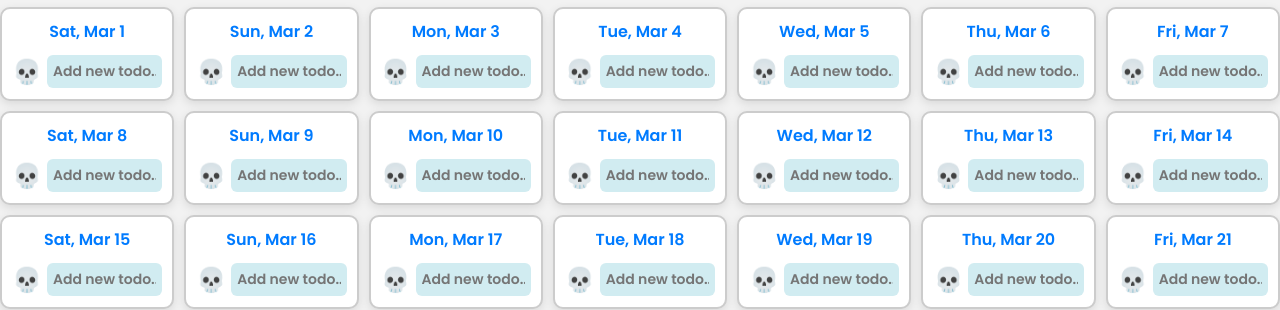
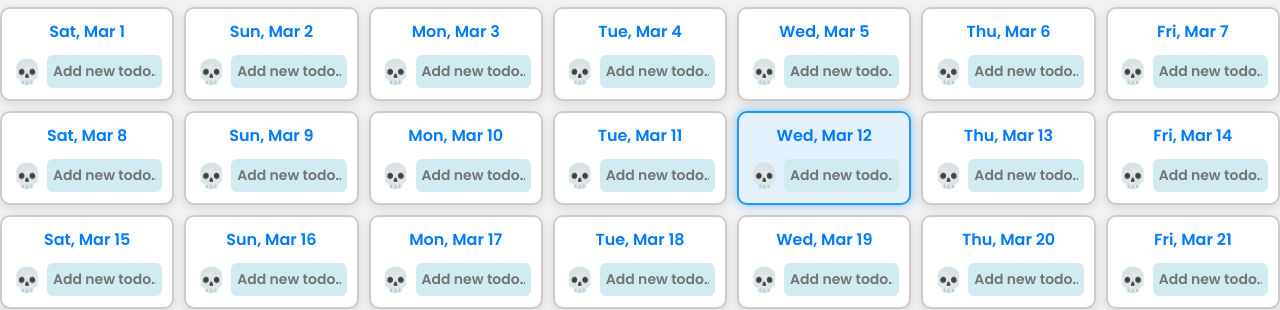
Before and after one commit to xjpa/to-chama, a plain HTML site: page index.html in a window 1280 px wide. Shown: the part 511-821 px from the top of the page. Drawn offline with Linux system fonts and the light colour scheme.

Commit message:
highlight day

```diff
--- a/script.js
+++ b/script.js
@@ -56,6 +56,7 @@
           day: 'numeric',
         }),
         year: date.getFullYear(),
+        fullDate: date,
       });
     }
 
@@ -70,14 +71,24 @@
     currentMonthStartDateString = monthStartDateString;
     monthContainer.innerHTML = '';
 
-    // Create month grid
     const monthDiv = document.createElement('div');
     monthDiv.classList.add('month');
 
-    monthDays.forEach(({ day, date }, index) => {
+    const today = new Date();
+
+    monthDays.forEach(({ day, date, fullDate }, index) => {
       const dayDiv = document.createElement('div');
       dayDiv.classList.add('day');
       dayDiv.dataset.dayIndex = index;
+
+      if (
+        today.getDate() === fullDate.getDate() &&
+        today.getMonth() === fullDate.getMonth() &&
+        today.getFullYear() === fullDate.getFullYear()
+      ) {
+        dayDiv.classList.add('current-day');
+      }
+
       dayDiv.innerHTML = `
         <h3>${day}, ${date}</h3>
         <ul class="todo-list" id="todo-${index}"></ul>
@@ -91,7 +102,6 @@
           </div>
         </div>
       `;
-      // Attach drag-and-drop listeners for the day container
       dayDiv.addEventListener('dragover', handleDragOver);
       dayDiv.addEventListener('drop', handleDropOnList);
       dayDiv.addEventListener('dragleave', handleDragLeave);
@@ -99,14 +109,11 @@
     });
 
     monthContainer.appendChild(monthDiv);
-
-    // Initialize per-day functionality (emoji selectors, todos, input listener)
     monthDays.forEach((_, index) => {
       initEmojiSelector(index);
       loadTodos(index);
       attachInputListener(index);
     });
-
     yearHeader.innerText = `${monthName} ${monthYear}`;
   };
 
--- a/style.css
+++ b/style.css
@@ -253,3 +253,9 @@ input[type='text'] {
 #clear-todos-btn:hover {
   background-color: #0056b3;
 }
+
+.current-day {
+  border: 2px solid #2196f3;
+  background-color: #e3f2fd;
+  box-shadow: 0 0 10px rgba(33, 150, 243, 0.6);  /* blue glow effect */
+}
```
